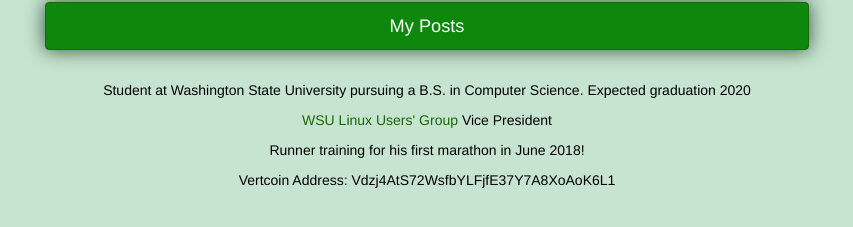
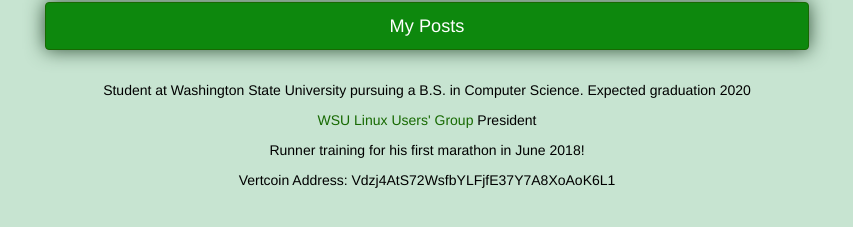
Before and after one commit to czhanacek/website, a Jekyll site: the page built from index.md, in a window 1280 px wide. Shown: the part 387-614 px from the top of the page, without its empty margins (213-1066 px from the left). Built offline with Jekyll 4.4.1, drawn with Linux system fonts in a browser that asks for light colours.

Commit message:
became lug president

```diff
--- a/index.md
+++ b/index.md
@@ -23,7 +23,7 @@
 </div>
 <div class="row text-center">
     <p>Student at Washington State University pursuing a B.S. in Computer Science. Expected graduation 2020</p>
-    <p><a href="http://lug.wsu.edu">WSU Linux Users' Group</a> Vice President</p>
+    <p><a href="http://lug.wsu.edu">WSU Linux Users' Group</a> President</p>
     <p>Runner training for his first marathon in June 2018!</p>
     <div>
         <p>Vertcoin Address: Vdzj4AtS72WsfbYLFjfE37Y7A8XoAoK6L1</p>
```
Also changed, not shown: 4 other files.
